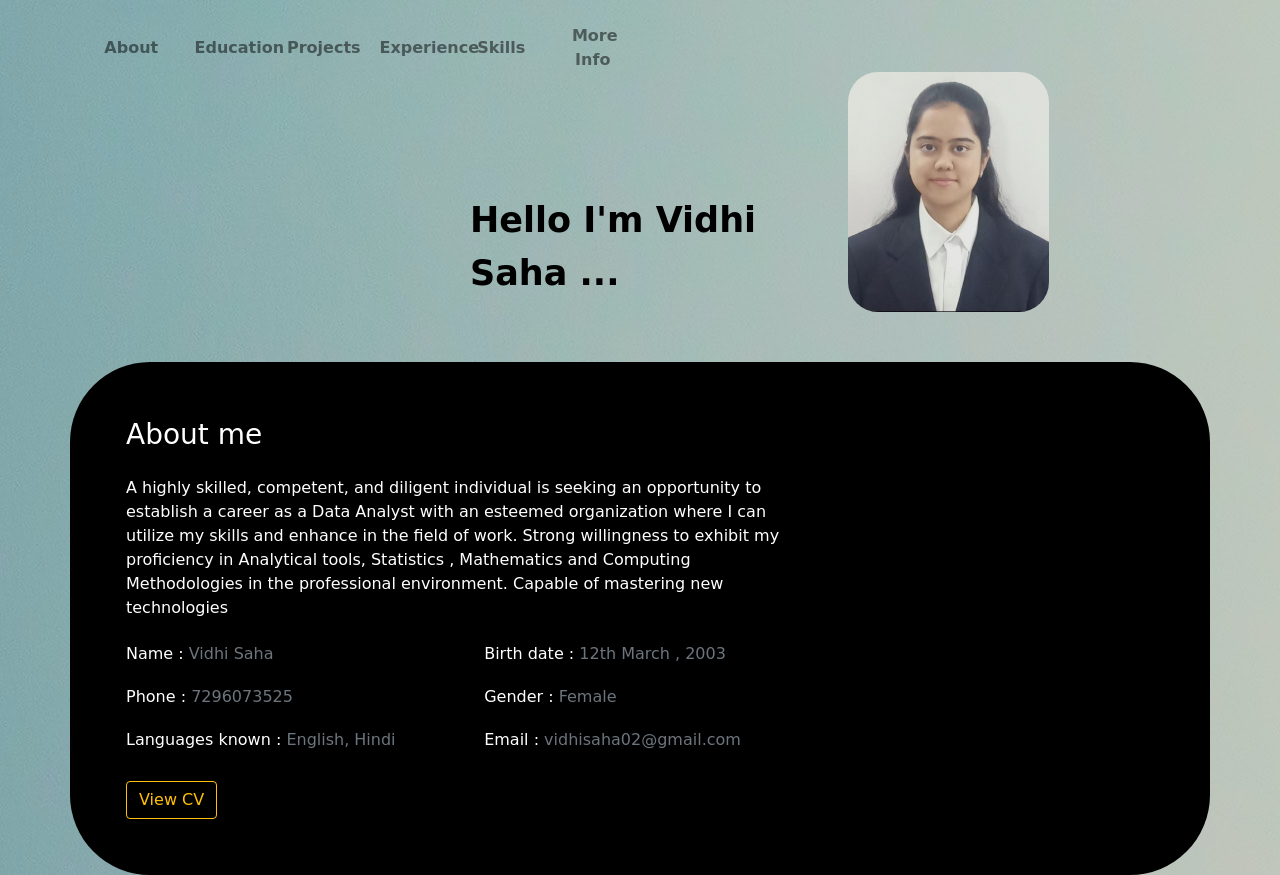
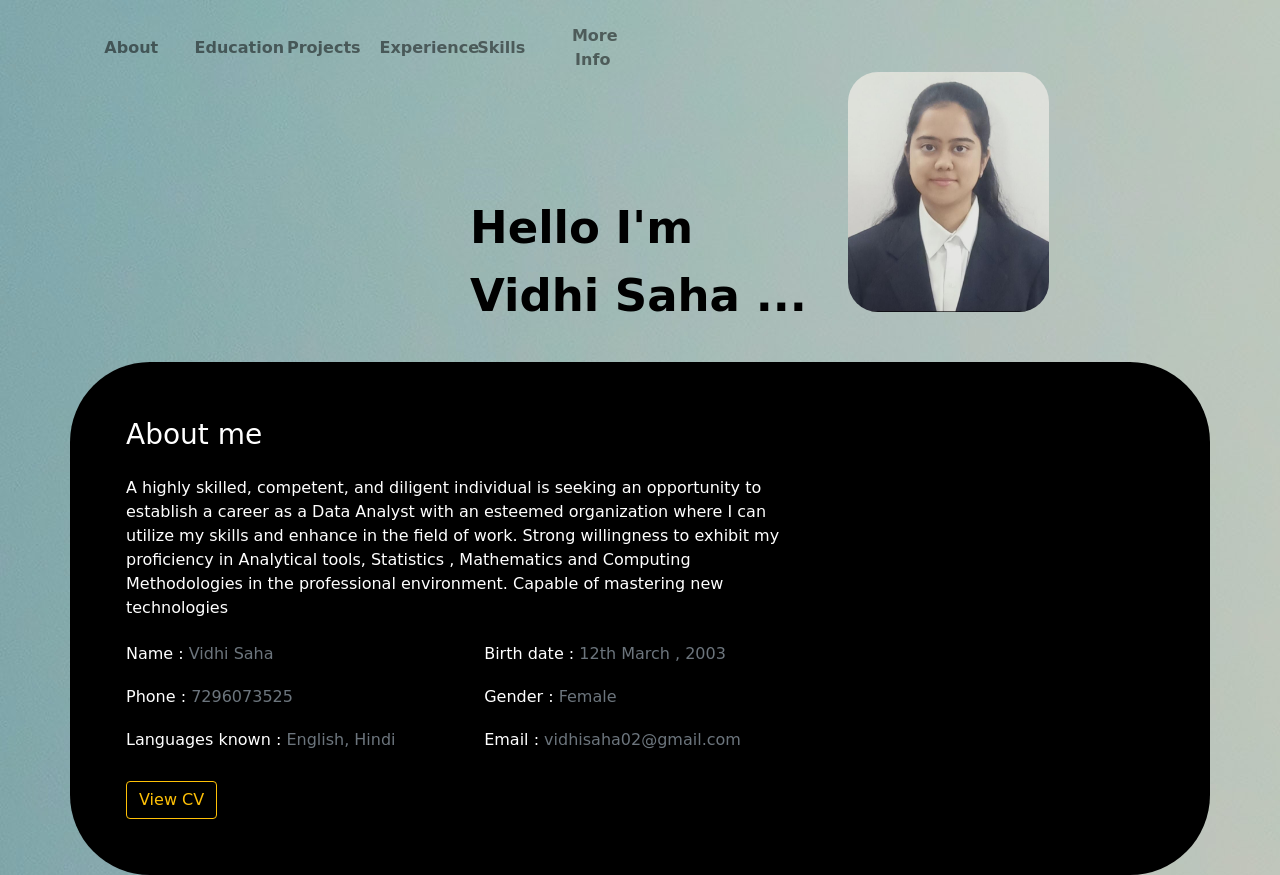
Before and after one commit to vidhisaha03/My-Portfolio, a plain HTML site: page index.html in a window 1280 px wide. Shown: the top 875 px of the page. Drawn offline with nearby package versions, Linux system fonts and the light colour scheme; a script that the page names is missing; a web font is replaced by a local one.

Commit message:
new commit

```diff
--- a/style.css
+++ b/style.css
@@ -22,7 +22,7 @@
     position: absolute;
     top: 2px;
     color: #000;
-    font-size: 35px;
+    font-size: 45px;
   }
 
   .main-container{
```
Also changed, not shown: index.html (+1 -1 lines).
